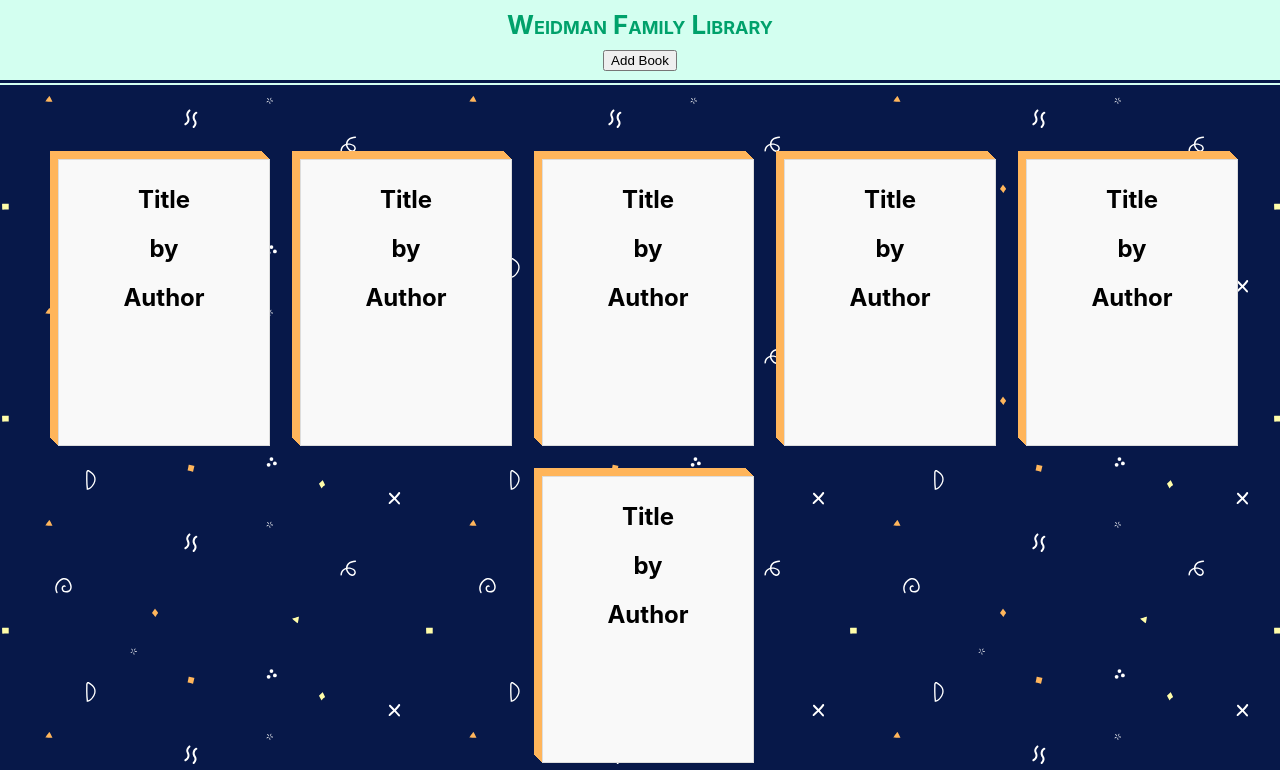
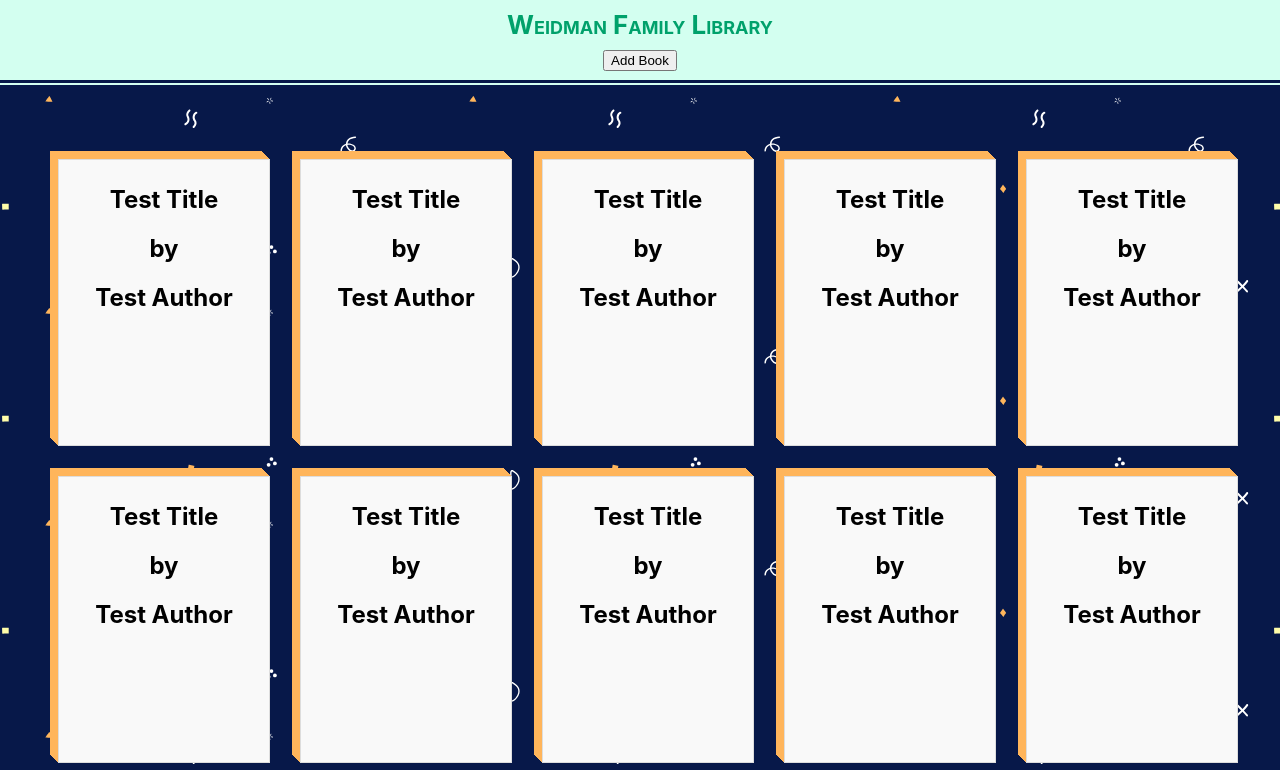
Before and after one commit to JackWeidman/library-app-react, a React (Create React App) app: page / in a window 1280 px wide. Shown: the top 770 px of the page. Built offline with nearby package versions, Linux system fonts and the light colour scheme.

Commit message:
Added BookObjectList.js which iterates through data set to display all books.

```diff
--- a/src/App.js
+++ b/src/App.js
@@ -1,6 +1,6 @@
 import './App.css';
-import BookObject from './BookObject';
-import AddBook from './AddBook';
+import BookObjectList from './UI/BookObjectList.js';
+import AddBook from './UI/AddBook';
 function App() {
   return (
     <div className="App">
@@ -10,13 +10,7 @@ function App() {
       <div className="App-background">
 
       <div className="book-container">
-        <BookObject />
-        <BookObject />
-        <BookObject />
-        <BookObject />
-        <BookObject />
-        <BookObject />
-
+        <BookObjectList />
       </div>
       </div>
     </div>
--- a/src/BookData.js
+++ b/src/BookData.js
@@ -1,5 +1,16 @@
 const book = [
-    {id: 1, author: "Test Author", title: "Test Title", genre: "Test Genre"}
-]
+  { id: 1, author: 'Test Author', title: 'Test Title', genre: 'Test Genre' },
+  { id: 2, author: 'Test Author', title: 'Test Title', genre: 'Test Genre' },
+  { id: 3, author: 'Test Author', title: 'Test Title', genre: 'Test Genre' },
+  { id: 4, author: 'Test Author', title: 'Test Title', genre: 'Test Genre' },
+  { id: 5, author: 'Test Author', title: 'Test Title', genre: 'Test Genre' },
+  { id: 6, author: 'Test Author', title: 'Test Title', genre: 'Test Genre' },
+  { id: 7, author: 'Test Author', title: 'Test Title', genre: 'Test Genre' },
+  { id: 8, author: 'Test Author', title: 'Test Title', genre: 'Test Genre' },
+  { id: 9, author: 'Test Author', title: 'Test Title', genre: 'Test Genre' },
+  { id: 10, author: 'Test Author', title: 'Test Title', genre: 'Test Genre' },
+  { id: 11, author: 'Test Author', title: 'Test Title', genre: 'Test Genre' },
+  { id: 12, author: 'Test Author', title: 'Test Title', genre: 'Test Genre' },
+];
 
-export {book}
+export { book };
--- a/src/BookObject.js
+++ /dev/null
@@ -1,11 +0,0 @@
-import "./BookObject.css"
-
-export default function BookObject(){
-    return (
-        <div className="book-object">
-            <h2>Title</h2>
-            <h2>by</h2>
-            <h2>Author</h2>
-        </div>
-    )
-}
--- a/src/AddBook.js
+++ b/src/UI/AddBook.js
@@ -1,4 +1,4 @@
-import './AddBook.css';
+import './static/AddBook.css';
 import React, { useState } from 'react';
 
 const AddBook = () => {
--- /dev/null
+++ b/src/UI/BookObject.js
@@ -0,0 +1,12 @@
+import './static/BookObject.css';
+import React from 'react';
+
+export default function BookObject({ book }) {
+  return (
+    <div className="book-object">
+      <h2>{book.title}</h2>
+      <h2>by</h2>
+      <h2>{book.author}</h2>
+    </div>
+  );
+}
--- /dev/null
+++ b/src/UI/BookObjectList.js
@@ -0,0 +1,13 @@
+import React from "react";
+import BookObject from "./BookObject";
+import { book } from '../BookData.js';
+
+export default function BookObjectList(){
+    return (
+        <div className="book-container">
+            {book.map((bookData) =>(
+                <BookObject key={bookData.id} book={bookData}/>
+            ))}
+        </div>
+    );
+};
```
Also changed, not shown: src/UI/static/AddBook.css (renamed from src/AddBook.css), src/UI/static/BookObject.css (renamed from src/BookObject.css).
